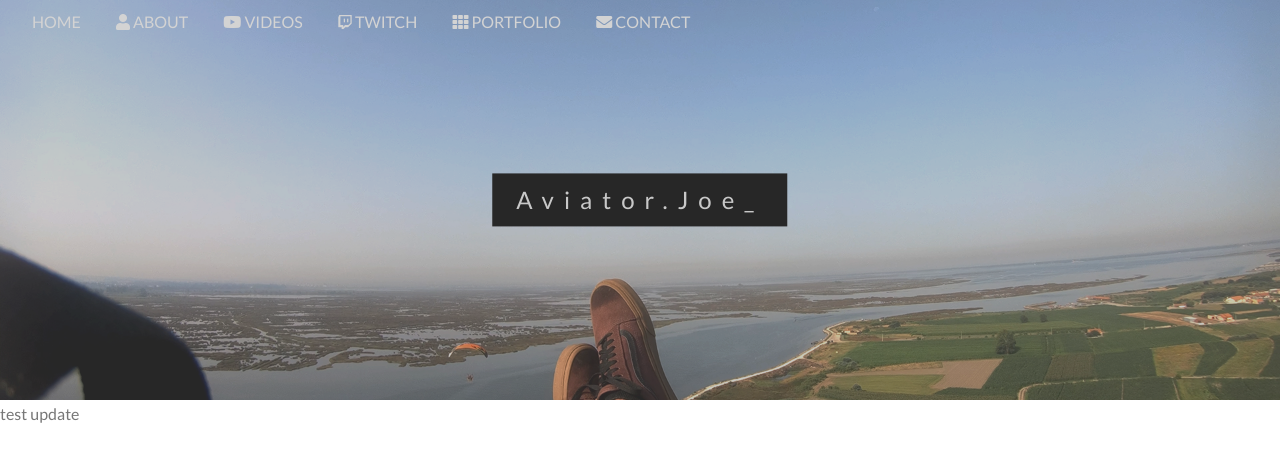
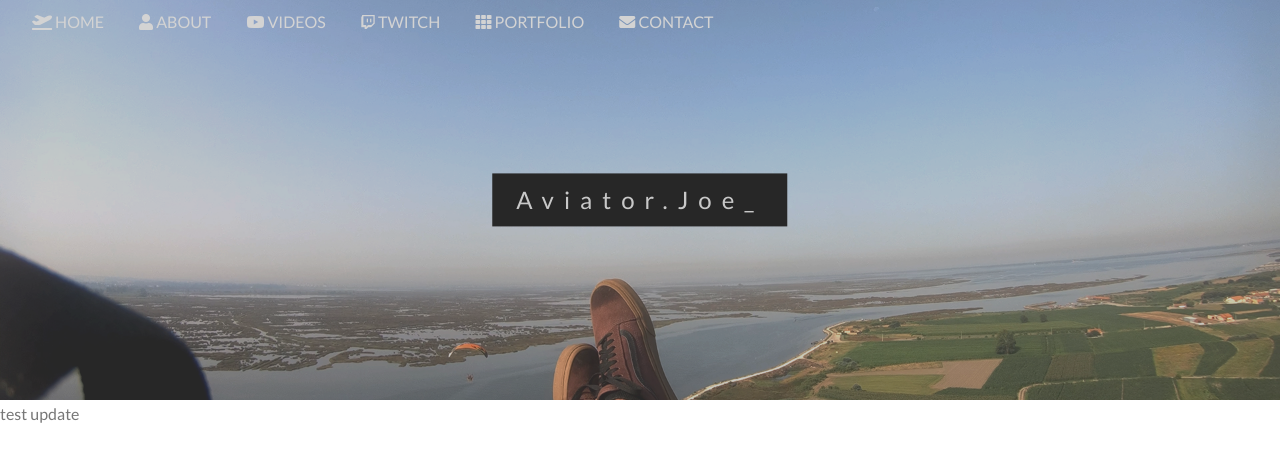
Before and after one commit to AviatorJoe/personalWeb, a plain HTML site: page index.html in a window 1280 px wide. Shown: the top 458 px of the page. Drawn offline with Linux system fonts and the light colour scheme.

Commit message:
Icon update

```diff
--- a/index.html
+++ b/index.html
@@ -27,7 +27,7 @@
         <a class="navmobilebutton largehide" href="javascript:void(0);" onclick="toggleFunction()" title="Toggle Navigation Menu">
           <i class="fa fa-bars" style="color: lightgray;"></i>
         </a>
-        <a class="navbutton" href="#Home">HOME</a>
+        <a class="navbutton" href="#Home"><i class="fas fa-plane-departure"></i> HOME</a>
         <a class="navbutton smallhide" href="#About"><i class="fas fa-user"></i>  ABOUT</a>
         <a class="navbutton smallhide" href="#Videos"><i class="fab fa-youtube"></i>  VIDEOS</a>
         <a class="navbutton smallhide" href="#Twitch"><i class="fab fa-twitch"></i>  TWITCH</a>
```
